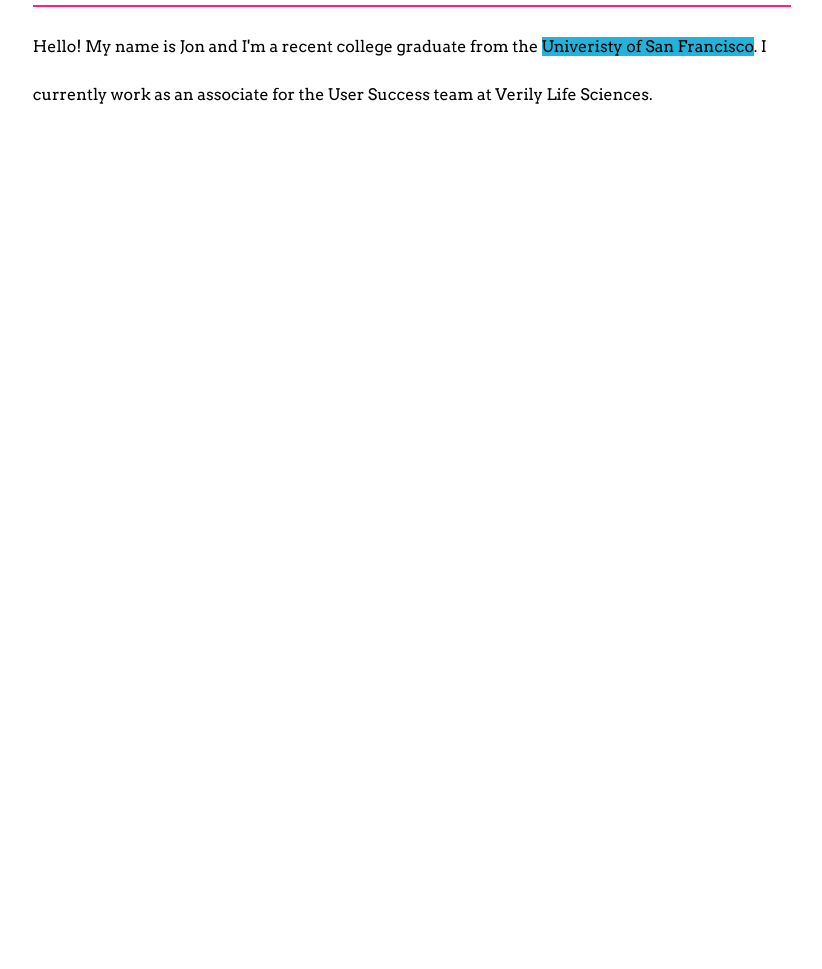
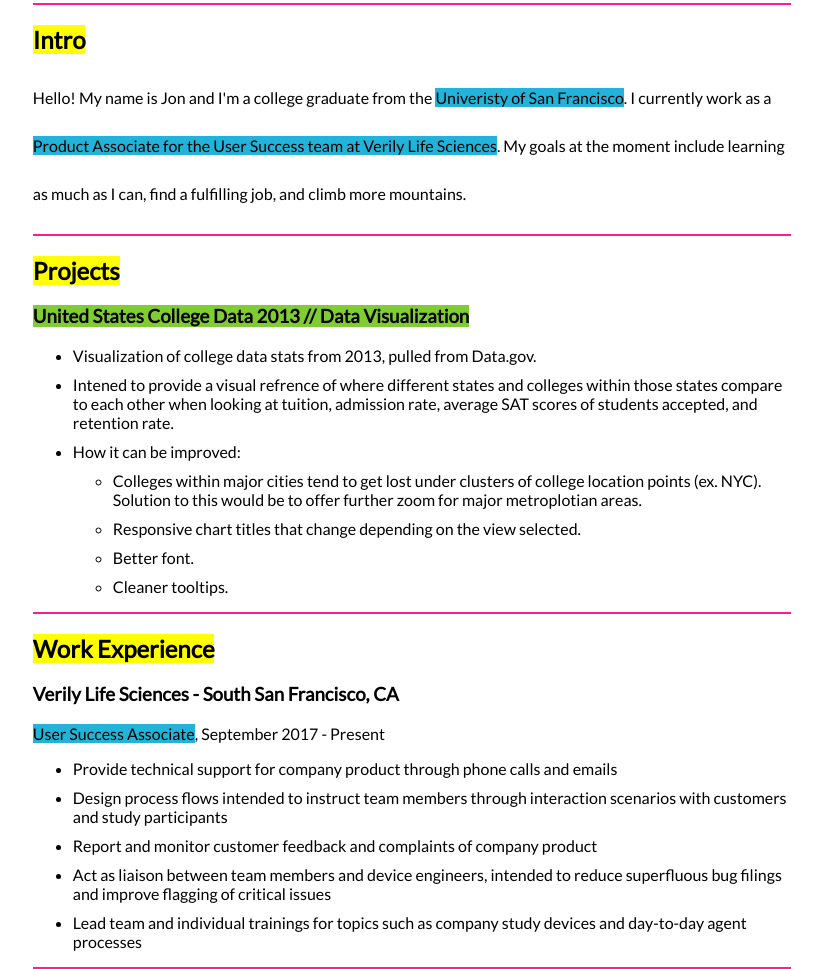
Before and after one commit to jonalvaradoca/jonalvaradoca.github.io, a plain HTML site: page index.html in a window 1280 px wide. Shown: the part 457-1426 px from the top of the page, without its empty margins (228-1050 px from the left). Before the commit the page ends 848 px from the top, so only its background shows below. Drawn offline with Linux system fonts and the light colour scheme.

Commit message:
Added Projects and Work Experience, Minor style changes.

```diff
--- a/assets/style.css
+++ b/assets/style.css
@@ -1,3 +1,11 @@
+::selection {
+  background: #80CC33; /* WebKit/Blink Browsers */
+}
+
+::-moz-selection {
+  background: #80CC33; /* Gecko Browsers */
+}
+
 html, body {
 	height: 100%;
  }
@@ -5,10 +13,11 @@ html, body {
  a:link {
  	text-decoration: none;
  	color: black;
+ 	background-color: #80CC33;
  }
 
  a:hover {
-    background-color: #4aa4ff;
+    background-color: #22B2DA;
 }
 
 a:visited {
@@ -22,9 +31,13 @@ hr {
 	height: .15rem;
 }
 
+li{
+  margin: 10px 0;
+}
+
 #home-intro {
 	margin-top: 3rem;
-	font-family: 'Arvo', serif;
+	font-family: 'Lato', serif;
 }
 
 #intro {
@@ -52,7 +65,7 @@ hr {
 .summary-body {
 	width: 60%;
 	margin-left: 20%;
-	font-family: 'Arvo', serif;
+	font-family: 'Lato', serif;
 }
 
 .standard-body {
@@ -108,3 +121,7 @@ hr {
 .highlight-blu {
 	background-color: #22B2DA;
 }
+
+.highlight-green {
+	background-color: #80CC33;
+}
--- a/index.html
+++ b/index.html
@@ -18,7 +18,7 @@
 	<h1><span class="highlight-yel">Jon</span>athan <span class="highlight-yel">Alvarado</span></h1>
 	<p>Originally from Southern California.</p>
 	<p>Living in San Francisco.</p>
-	<p><span class="highlight-yel">Programmer</span>.</p>
+	<p><span class="highlight-yel">Front End Developer</span>.</p>
 </div>
 
 <table id="contact">
@@ -36,7 +36,38 @@
 
 <div class="summary-body">
 	<hr>
-	<p class="summary">Hello! My name is Jon and I'm a recent college graduate from the <span class="highlight-blu">Univeristy of San Francisco</span>. I currently work as an associate for the User Success team at Verily Life Sciences. </p>
+	<h2><span class="highlight-yel">Intro</span></h2>
+	<p class="summary">Hello! My name is Jon and I'm a college graduate from the <span class="highlight-blu">Univeristy of San Francisco</span>. I currently work as a <span class="highlight-blu">Product Associate for the User Success team at Verily Life Sciences</span>. My goals at the moment include learning as much as I can, find a fulfilling job, and climb more mountains.</p>
+
+	<hr>
+	<h2><span class="highlight-yel">Projects</span></h2>
+	<h3><a href="https://jonalvaradoca.github.io/2013-College-Scorecard-Data-Graphs/">United States College Data 2013 // Data Visualization</a></h3>
+	<ul>
+		<li>Visualization of college data stats from 2013, pulled from Data.gov.</li>
+		<li>Intened to provide a visual refrence of where different states and colleges within those states compare to each other when looking at tuition, admission rate, average SAT scores of students accepted, and retention rate.</li>
+		<li>How it can be improved:
+			<ul>
+				<li>Colleges within major cities tend to get lost under clusters of college location points (ex. NYC). Solution to this would be to offer further zoom for major metroplotian areas.</li>
+				<li>Responsive chart titles that change depending on the view selected.</li>
+				<li>Better font.</li>
+				<li>Cleaner tooltips.</li>
+			</ul>
+		</li>
+	</ul>
+
+	<hr>
+	<h2><span class="highlight-yel">Work Experience</span></h2>
+	<h3>Verily Life Sciences - South San Francisco, CA</h3>
+	<p> <span class="highlight-blu">User Success Associate</span>, September 2017 - Present</p>
+	<ul>
+		<li>Provide technical support for company product through phone calls and emails</li>
+		<li>Design process flows intended to instruct team members through interaction scenarios with customers and study participants</li>
+		<li>Report and monitor customer feedback and complaints of company product</li>
+		<li>Act as liaison between team members and device engineers</span>, intended to reduce superfluous bug filings and improve flagging of critical issues</li>
+		<li>Lead team and individual trainings for topics such as company study devices and day-to-day agent processes</li>
+	</ul>
+
+	<hr>
 </div>
 
 </body>
```
